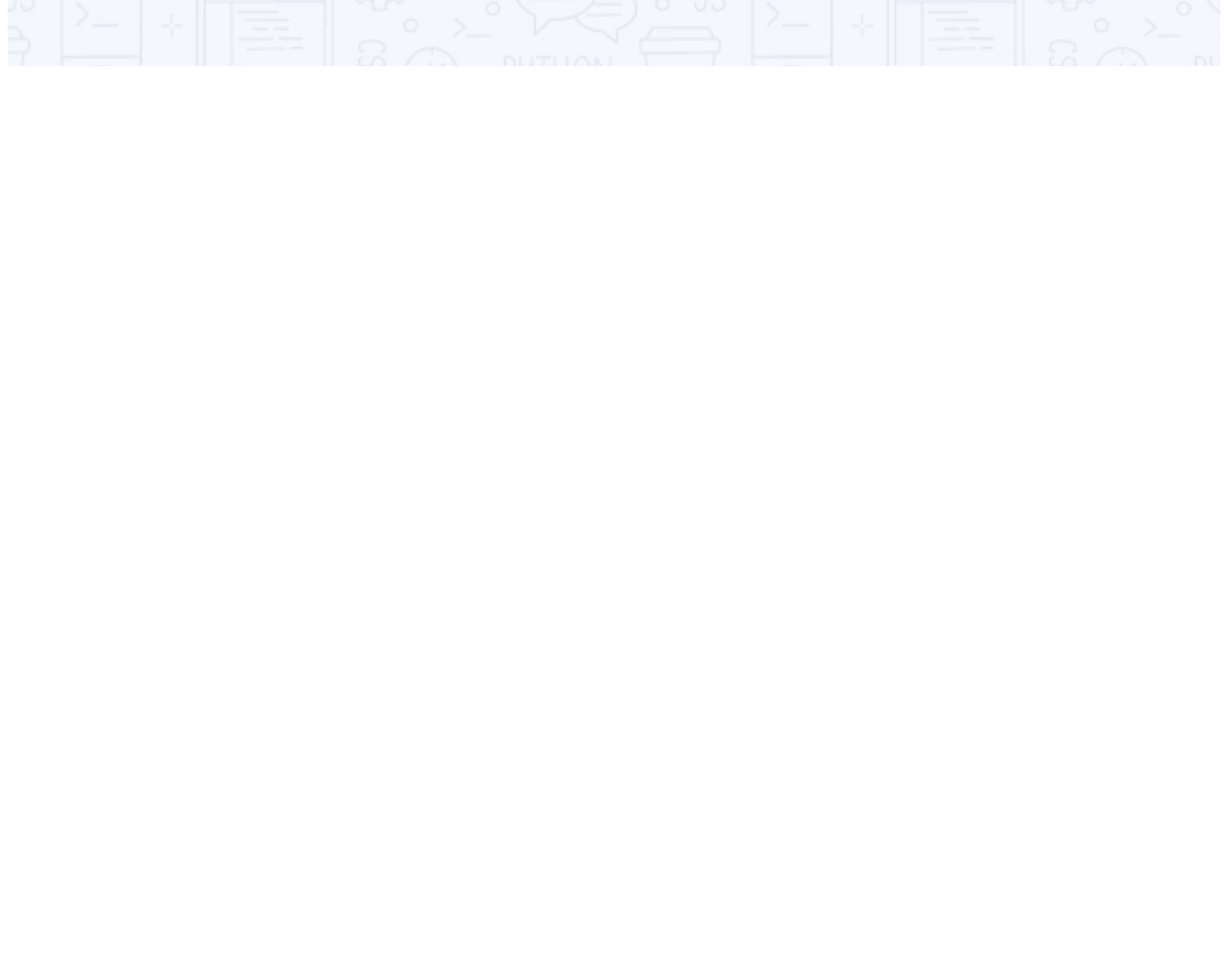
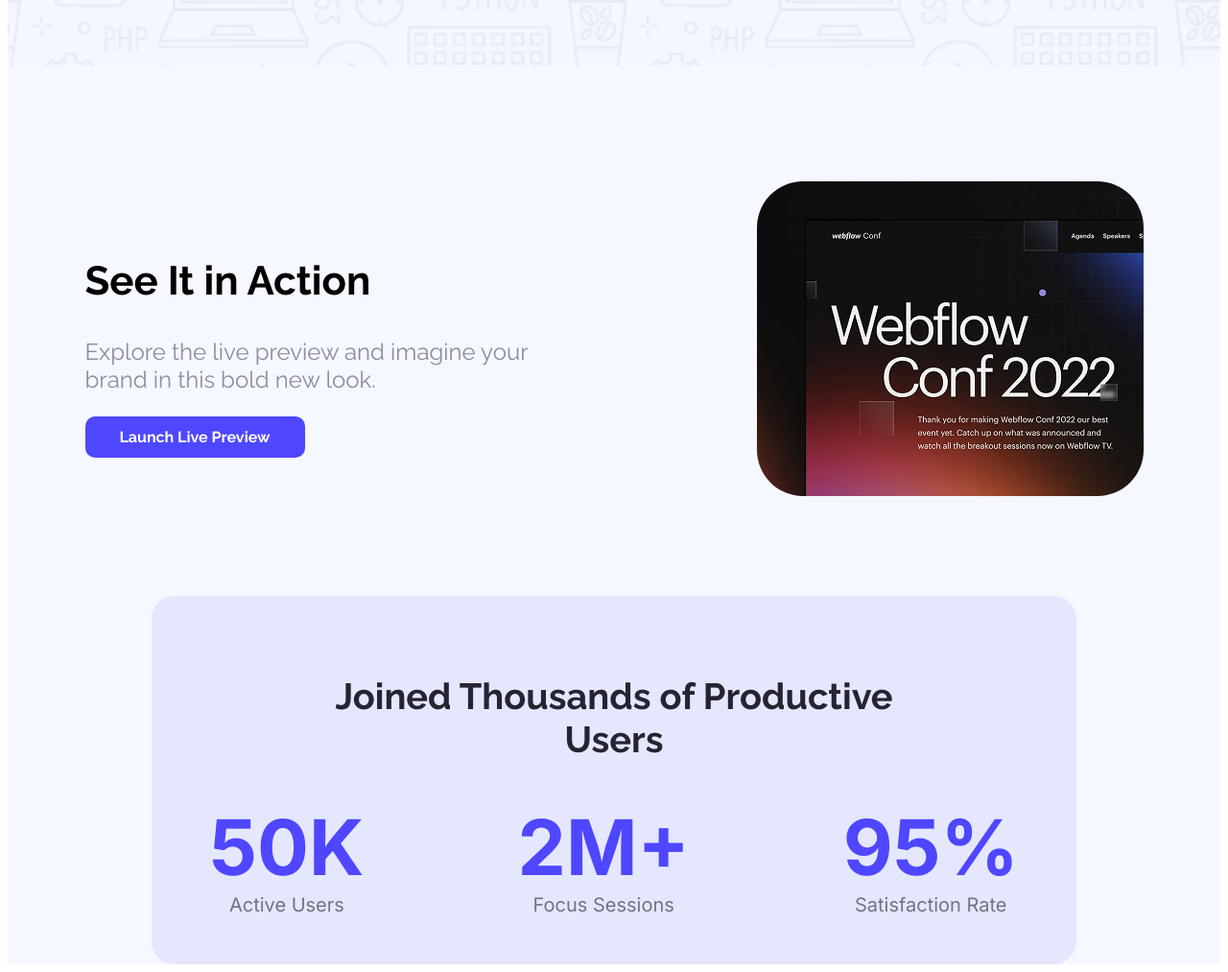
Before and after one commit to SamiulMahin2/assignment1, a plain HTML site: page index.html in a window 1280 px wide. Shown: the part 499-1512 px from the top of the page at 96% size. Before the commit the page ends 800 px from the top, so only its background shows below. Drawn offline with Linux system fonts and the light colour scheme.

Commit message:
completed the action and productive users section

```diff
--- a/css/style.css
+++ b/css/style.css
@@ -33,6 +33,10 @@
 /* header start */
 header{
 	background-image: url(../assets/Hero-bg.png);
+	background-repeat: no-repeat;
+	background-attachment: fixed;
+	background-position: center;
+	background-size: cover;
 }
 /* header end */
 
@@ -65,3 +69,67 @@ nav{
 	font-weight: bold;
 }
 /* banner end */
+
+/* main start */
+main{
+	background-color: #F5F8FF;
+}
+/* main end */
+
+/* action start */
+.action{
+	display: flex;
+	justify-content: center;
+	gap: 180px;
+	align-items: center;
+	padding: 120px 0 100px 0;
+}
+.action-content{
+	max-width: 520px;
+}
+.action-content h2{
+	font-size: 42px;
+	font-weight: 700;
+}
+.action-content h3{
+	font-size: 24px;
+	font-weight: 400;
+	color: rgba(37, 36, 50, 0.5);
+}
+.action-img img{
+	border-radius: 48px;
+}
+/* action end */
+
+/* productive users start */
+.productive-users{
+	margin: 0 150px;
+	padding: 50px 140px;
+	border-radius: 24px;
+	text-align: center;
+	background-color: #E5E7FF;
+}
+.pu-title h2{
+	font-size: 38px;
+	font-weight: 700;
+	color: #252432;
+}
+.pu-data{
+	display: flex;
+	justify-content: center;
+	gap: 160px;
+}
+.data-title{
+	font-size: 80px;
+	font-weight: 700;
+	color: #4E47FF;
+	margin-top: 10px;
+	margin-bottom: 0;
+}
+.data-description{
+	font-size: 20px;
+	font-weight: 400;
+	color: rgba(0, 0, 0, 0.5);
+	margin: 0;
+}
+/* productive users end */
--- a/index.html
+++ b/index.html
@@ -9,15 +9,12 @@
 	<!-- fonts links (inter)-->
 	<link rel="preconnect" href="https://fonts.googleapis.com">
 	<link rel="preconnect" href="https://fonts.gstatic.com" crossorigin>
-	<link
-		href="https://fonts.googleapis.com/css2?family=Inter:ital,opsz,wght@0,14..32,100..900;1,14..32,100..900&display=swap"
-		rel="stylesheet">
+	<link href="https://fonts.googleapis.com/css2?family=Inter:ital,opsz,wght@0,14..32,100..900;1,14..32,100..900&display=swap" rel="stylesheet">
 
 	<!-- font links (raleway) -->
 	<link rel="preconnect" href="https://fonts.googleapis.com">
 	<link rel="preconnect" href="https://fonts.gstatic.com" crossorigin>
-	<link href="https://fonts.googleapis.com/css2?family=Raleway:ital,wght@0,100..900;1,100..900&display=swap"
-		rel="stylesheet">
+	<link href="https://fonts.googleapis.com/css2?family=Raleway:ital,wght@0,100..900;1,100..900&display=swap" rel="stylesheet">
 
 	<!-- css links -->
 	<link rel="stylesheet" href="css/style.css">
@@ -47,6 +44,44 @@
 	<!-- header end -->
 
 	<!-- main start -->
+	 <main>
+
+		<!-- action start -->
+		<section class="action">
+			<div class="action-content">
+				<h2 class="raleway-raleway-font">See It in Action</h2>
+				<h3 class="raleway-raleway-font">Explore the live preview and imagine your brand in this bold new look.</h3>
+				<button class="raleway-raleway-font common-btn">Launch Live Preview</button>
+			</div>
+			<div class="action-img">
+				<img src="assets/wc-mini.png" alt="Image coming soon">
+			</div>
+		</section>
+		<!-- action end -->
+
+		<!-- productive users start -->
+		 <section class="productive-users">
+			<div class="pu-title">
+				<h2 class="raleway-raleway-font">Joined Thousands of Productive Users</h2>
+			</div>
+			<div class="pu-data">
+				<div class="data1">
+					<h1 class="inter-inter-font data-title">50K</h1>
+					<p class="inter-inter-font data-description">Active Users</p>
+				</div>
+				<div class="data2">
+					<h1 class="inter-inter-font data-title">2M+</h1>
+					<p class="inter-inter-font data-description">Focus Sessions</p>
+				</div>
+				<div class="data3">
+					<h1 class="inter-inter-font data-title">95%</h1>
+					<p class="inter-inter-font data-description">Satisfaction Rate</p>
+				</div>
+			</div>
+		 </section>
+		<!-- productive users end -->
+
+	 </main>
 	<!-- main end -->
 </body>
 
```
